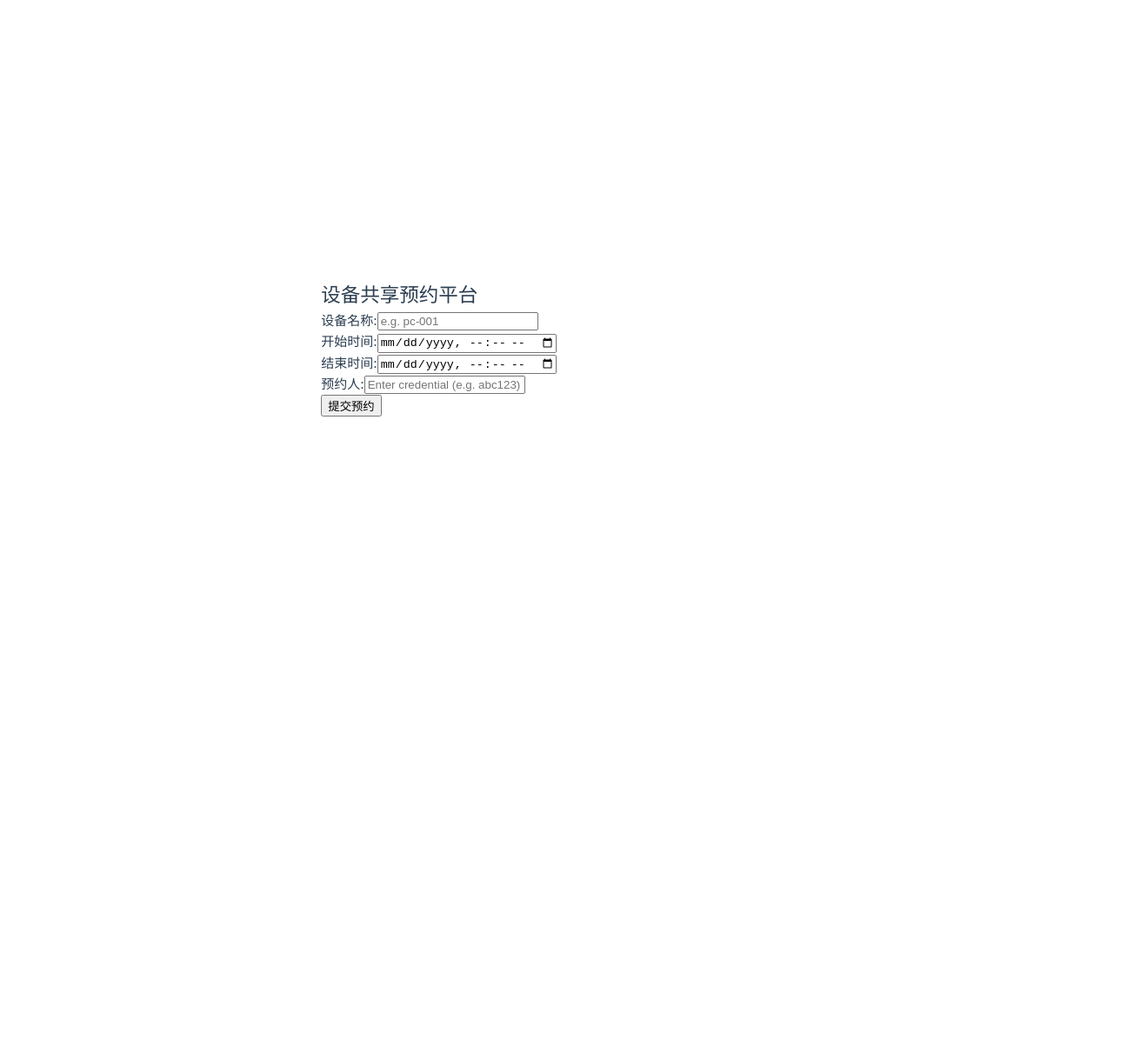
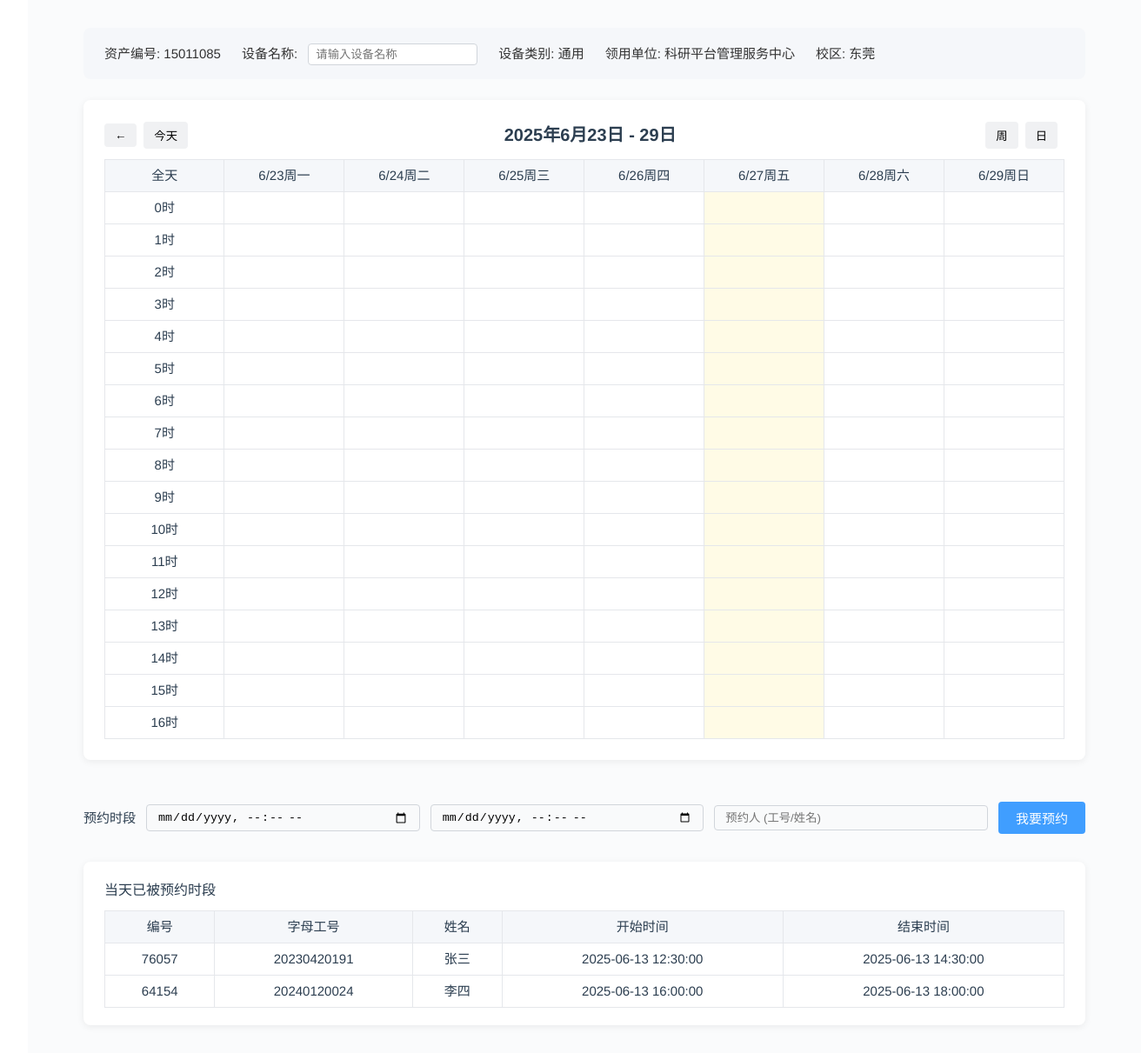
Before and after one commit to youzThomas/MonitoringSystemForMassivePC, a Vue app in the folder frontend/: page / in a window 1280 px wide. Shown: the whole page at 87% size, 1312 px wide, since content can reach past the window. Before the commit the page ends 800 px from the top, so only its background shows below. Built offline with nearby package versions, Linux system fonts and the light colour scheme; the HTML template or start-up script is replaced by a standard one.

Commit message:
changed user interface for demo

```diff
--- a/frontend/src/App.vue
+++ b/frontend/src/App.vue
@@ -1,32 +1,90 @@
 <template>
-  <div class="p-6 max-w-md mx-auto">
-    <h2 class="text-2xl font-bold mb-4">设备共享预约平台</h2>
+  <div class="reservation-system">
+    <!-- Asset Info Header -->
+    <div class="asset-info">
+      <div>资产编号: 15011085</div>
+      <div>
+        设备名称:
+        <input class="device-input" v-model="deviceId" placeholder="请输入设备名称" />
+      </div>
+      <div>设备类别: 通用</div>
+      <div>领用单位: 科研平台管理服务中心</div>
+      <div>校区: 东莞</div>
+    </div>
 
-    <form @submit.prevent="submit" class="space-y-4">
-      <div>
-        <label class="block">设备名称:</label>
-        <input v-model="deviceId" class="border p-2 w-full" placeholder="e.g. pc-001" />
+    <!-- Calendar Table -->
+    <div class="calendar-container">
+      <div class="calendar-header">
+        <button class="nav-btn">&#8592;</button>
+        <button class="today-btn">今天</button>
+        <span class="calendar-title">2025年6月23日 - 29日</span>
+        <button class="view-btn">周</button>
+        <button class="view-btn">日</button>
       </div>
-      <div>
-        <label class="block">开始时间:</label>
-        <input v-model="start" type="datetime-local" class="border p-2 w-full" />
-      </div>
-      <div>
-        <label class="block">结束时间:</label>
-        <input v-model="end" type="datetime-local" class="border p-2 w-full" />
-      </div>
-      <div>
-        <label class="block">预约人:</label>
-        <input v-model="credential" class="border p-2 w-full" type="text" placeholder="Enter credential (e.g. abc123)" />
-      </div>
+      <table class="calendar-table">
+        <thead>
+          <tr>
+            <th>全天</th>
+            <th>6/23周一</th>
+            <th>6/24周二</th>
+            <th>6/25周三</th>
+            <th>6/26周四</th>
+            <th>6/27周五</th>
+            <th>6/28周六</th>
+            <th>6/29周日</th>
+          </tr>
+        </thead>
+        <tbody>
+          <tr v-for="hour in 17" :key="hour">
+            <td>{{ hour - 1 }}时</td>
+            <td v-for="day in 7" :key="day" :class="{ 'highlight': day === 5 }"></td>
+          </tr>
+        </tbody>
+      </table>
+    </div>
 
-      <button class="bg-blue-600 text-white px-4 py-2 rounded" type="submit">
-        提交预约
-      </button>
-    </form>
+    <!-- Reservation Input -->
+    <div class="reservation-input">
+      <label>预约时段</label>
+      <input class="input" v-model="start" type="datetime-local" placeholder="开始时间" />
+      <input class="input" v-model="end" type="datetime-local" placeholder="结束时间" />
+      <input class="input" v-model="credential" type="text" placeholder="预约人 (工号/姓名)" />
+      <button class="reserve-btn" @click="submit">我要预约</button>
+    </div>
+    <p v-if="success" class="success-msg">预约成功！</p>
+    <p v-if="error" class="error-msg">预约失败！</p>
 
-    <p v-if="success" class="mt-4 text-green-600">✅ 预约成功！</p>
-    <p v-if="error" class="mt-4 text-red-600">❌ 预约失败！</p>
+    <!-- Reserved Slots Table -->
+    <div class="reserved-slots">
+      <div class="reserved-title">当天已被预约时段</div>
+      <table class="reserved-table">
+        <thead>
+          <tr>
+            <th>编号</th>
+            <th>字母工号</th>
+            <th>姓名</th>
+            <th>开始时间</th>
+            <th>结束时间</th>
+          </tr>
+        </thead>
+        <tbody>
+          <tr>
+            <td>76057</td>
+            <td>20230420191</td>
+            <td>张三</td>
+            <td>2025-06-13 12:30:00</td>
+            <td>2025-06-13 14:30:00</td>
+          </tr>
+          <tr>
+            <td>64154</td>
+            <td>20240120024</td>
+            <td>李四</td>
+            <td>2025-06-13 16:00:00</td>
+            <td>2025-06-13 18:00:00</td>
+          </tr>
+        </tbody>
+      </table>
+    </div>
   </div>
 </template>
 
@@ -43,7 +101,6 @@ const error = ref(false)
 const submit = async () => {
   success.value = false
   error.value = false
-
   try {
     const res = await fetch('https://msmp-cloud-api.onrender.com/set-reservation', {
       method: 'POST',
@@ -55,13 +112,163 @@ const submit = async () => {
         credential: credential.value
       })
     })
-
     const json = await res.json()
     success.value = json.status === 'saved'
     error.value = !success.value
   } catch (e) {
-    console.error(e)
     error.value = true
   }
 }
 </script>
+
+<style scoped>
+html, body, #app {
+  height: 100%;
+  margin: 0;
+  padding: 0;
+}
+.reservation-system {
+  min-height: 100vh;
+  width: 100vw;
+  box-sizing: border-box;
+  font-family: 'Helvetica Neue', Arial, sans-serif;
+  background: #fafbfc;
+  padding: 32px 0 32px 0;
+  display: flex;
+  flex-direction: column;
+  align-items: center;
+  justify-content: flex-start;
+}
+.asset-info {
+  background: #f5f7fa;
+  padding: 16px 24px;
+  border-radius: 8px;
+  margin-bottom: 24px;
+  font-size: 15px;
+  color: #333;
+  line-height: 1.8;
+  width: 90vw;
+  max-width: 1200px;
+  box-sizing: border-box;
+  display: flex;
+  flex-wrap: wrap;
+  gap: 24px;
+}
+.device-input {
+  padding: 4px 8px;
+  border: 1px solid #d1d5db;
+  border-radius: 4px;
+  margin-left: 8px;
+  min-width: 180px;
+}
+.calendar-container {
+  background: #fff;
+  border-radius: 8px;
+  box-shadow: 0 2px 8px #0001;
+  padding: 24px;
+  margin-bottom: 24px;
+  width: 90vw;
+  max-width: 1200px;
+  box-sizing: border-box;
+}
+.calendar-header {
+  display: flex;
+  align-items: center;
+  margin-bottom: 12px;
+}
+.calendar-title {
+  flex: 1;
+  text-align: center;
+  font-size: 20px;
+  font-weight: bold;
+}
+.nav-btn, .today-btn, .view-btn {
+  background: #f0f1f3;
+  border: none;
+  border-radius: 4px;
+  padding: 6px 12px;
+  margin-right: 8px;
+  cursor: pointer;
+}
+.calendar-table {
+  width: 100%;
+  border-collapse: collapse;
+  background: #fff;
+}
+.calendar-table th, .calendar-table td {
+  border: 1px solid #e5e7eb;
+  text-align: center;
+  padding: 6px 0;
+  min-width: 60px;
+}
+.calendar-table th {
+  background: #f5f7fa;
+  font-weight: 500;
+}
+.calendar-table .highlight {
+  background: #fffbe6;
+}
+.reservation-input {
+  display: flex;
+  align-items: center;
+  gap: 12px;
+  margin: 24px 0 16px 0;
+  width: 90vw;
+  max-width: 1200px;
+  box-sizing: border-box;
+}
+.input {
+  flex: 1;
+  padding: 6px 12px;
+  border: 1px solid #d1d5db;
+  border-radius: 4px;
+  background: #f9fafb;
+  min-width: 180px;
+}
+.reserve-btn {
+  background: #409eff;
+  color: #fff;
+  border: none;
+  border-radius: 4px;
+  padding: 8px 20px;
+  font-size: 15px;
+  cursor: pointer;
+}
+.success-msg {
+  color: #16a34a;
+  margin: 0 0 10px 0;
+  font-size: 15px;
+}
+.error-msg {
+  color: #dc2626;
+  margin: 0 0 10px 0;
+  font-size: 15px;
+}
+.reserved-slots {
+  background: #fff;
+  border-radius: 8px;
+  box-shadow: 0 2px 8px #0001;
+  padding: 20px 24px;
+  margin-top: 16px;
+  width: 90vw;
+  max-width: 1200px;
+  box-sizing: border-box;
+}
+.reserved-title {
+  font-size: 16px;
+  font-weight: 500;
+  margin-bottom: 10px;
+}
+.reserved-table {
+  width: 100%;
+  border-collapse: collapse;
+}
+.reserved-table th, .reserved-table td {
+  border: 1px solid #e5e7eb;
+  padding: 6px 10px;
+  text-align: center;
+}
+.reserved-table th {
+  background: #f5f7fa;
+}
+</style>
```
